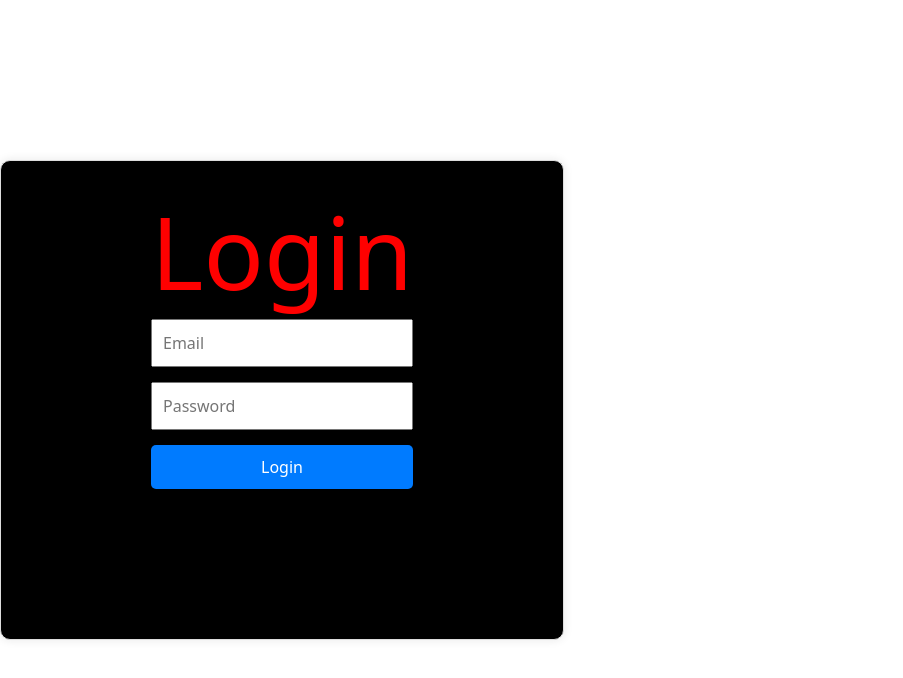
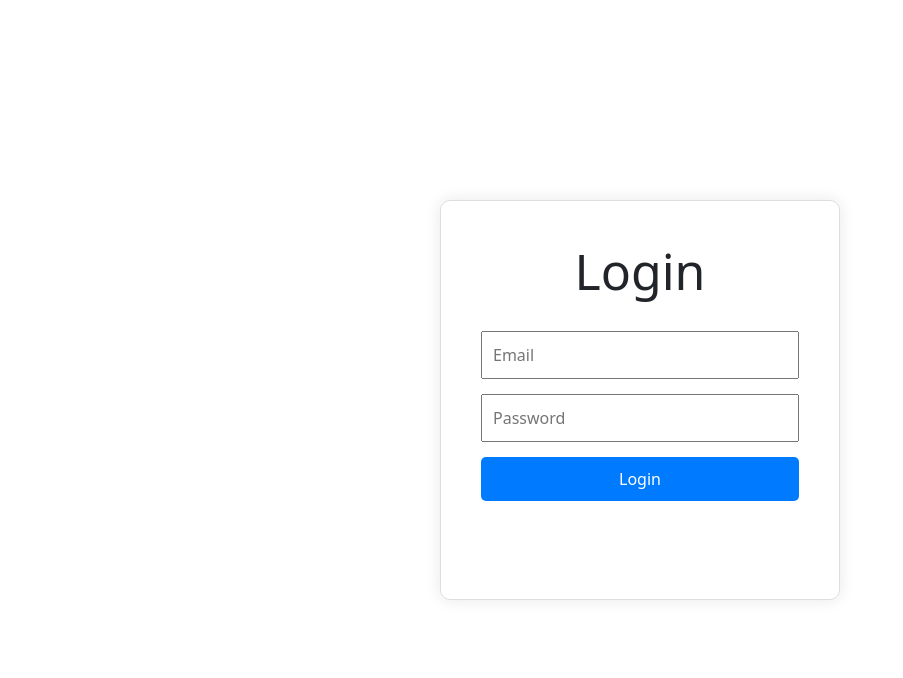
Before and after one commit to Safmica/competition_website, a React (Vite) app in the folder front-end/my-app/: page / in a window 1280 px wide. Shown: the top 678 px of the page, without its empty margins (0-903 px from the left). Built offline with nearby package versions, Linux system fonts and the light colour scheme.

Commit message:
Progress Login Page

```diff
--- a/front-end/my-app/src/login.jsx
+++ b/front-end/my-app/src/login.jsx
@@ -39,21 +39,24 @@ function LoginForm (){
 
 const styles = {
   container: {
-    Width: "400px",
-    Height: "1000px",
-    padding: "150px",
+    width: "400px",
+    height: "400px",
+    padding: "40px",
     border: "1px solid #ddd",
     borderRadius: "10px",
-    boxShadow: "0 0 10px rgba(31, 30, 30, 0.1)",
+    boxShadow: "0 0 15px rgba(31, 30, 30, 0.1)",
     textAlign: "center",
-    backgroundColor: "black",
-    color: "red",
+    position: "absolute",
+    top: "50%",
+    left: "50%",
+    transform: "translate(-50%, -50%)",
   },
   title: {
-    marginTop: "-120px",
-    fontSize: "100px",
+    marginBottom: "-120px",
+    fontSize: "50px",
   },
   form: {
+    marginTop: "150px",
     display: "flex",
     flexDirection: "column",
     gap: "15px",
```
